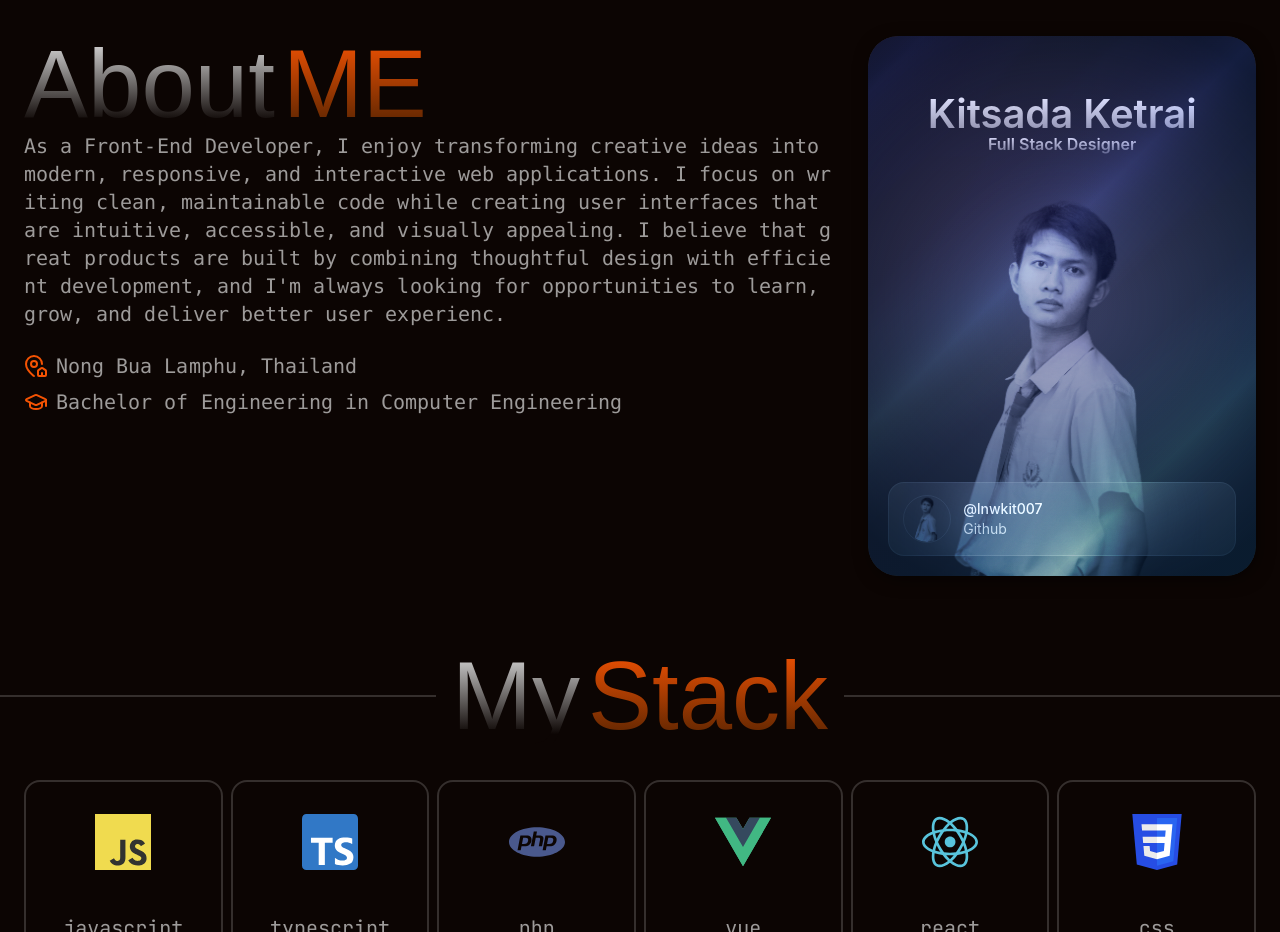
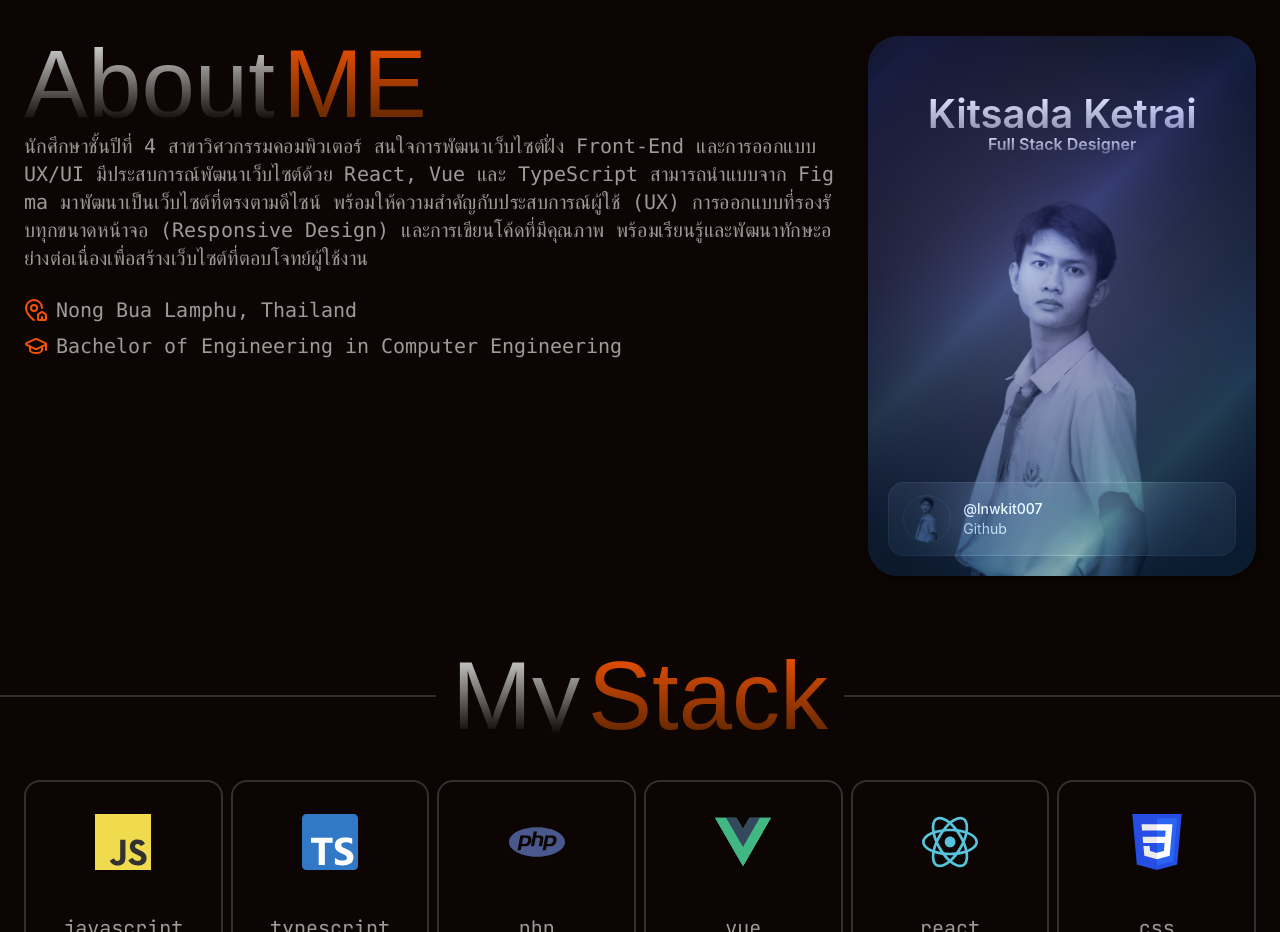
Before and after one commit to lnwkit007/PROFILE-ME, a Vue app: page / in a window 1280 px wide. Shown: the part 1020-1952 px from the top of the page. Built offline with nearby package versions, Linux system fonts and the light colour scheme; a web font is replaced by a local one.

Commit message:
Update AboutMe.vue

```diff
--- a/src/components/AboutMe.vue
+++ b/src/components/AboutMe.vue
@@ -38,13 +38,7 @@ import ScrambledText from "./bits/ScrambleText.vue";
           scrambleChars=".:"
           class="mt-2 lg:mt-0"
         >
-          As a Front-End Developer, I enjoy transforming creative ideas into
-          modern, responsive, and interactive web applications. I focus on
-          writing clean, maintainable code while creating user interfaces that
-          are intuitive, accessible, and visually appealing. I believe that
-          great products are built by combining thoughtful design with efficient
-          development, and I'm always looking for opportunities to learn, grow,
-          and deliver better user experienc.
+          นักศึกษาชั้นปีที่ 4 สาขาวิศวกรรมคอมพิวเตอร์ สนใจการพัฒนาเว็บไซต์ฝั่ง Front-End และการออกแบบ UX/UI มีประสบการณ์พัฒนาเว็บไซต์ด้วย React, Vue และ TypeScript สามารถนำแบบจาก Figma มาพัฒนาเป็นเว็บไซต์ที่ตรงตามดีไซน์ พร้อมให้ความสำคัญกับประสบการณ์ผู้ใช้ (UX) การออกแบบที่รองรับทุกขนาดหน้าจอ (Responsive Design) และการเขียนโค้ดที่มีคุณภาพ พร้อมเรียนรู้และพัฒนาทักษะอย่างต่อเนื่องเพื่อสร้างเว็บไซต์ที่ตอบโจทย์ผู้ใช้งาน
         </ScrambledText>
 
         <div class="flex flex-col gap-2 mt-6">
```
